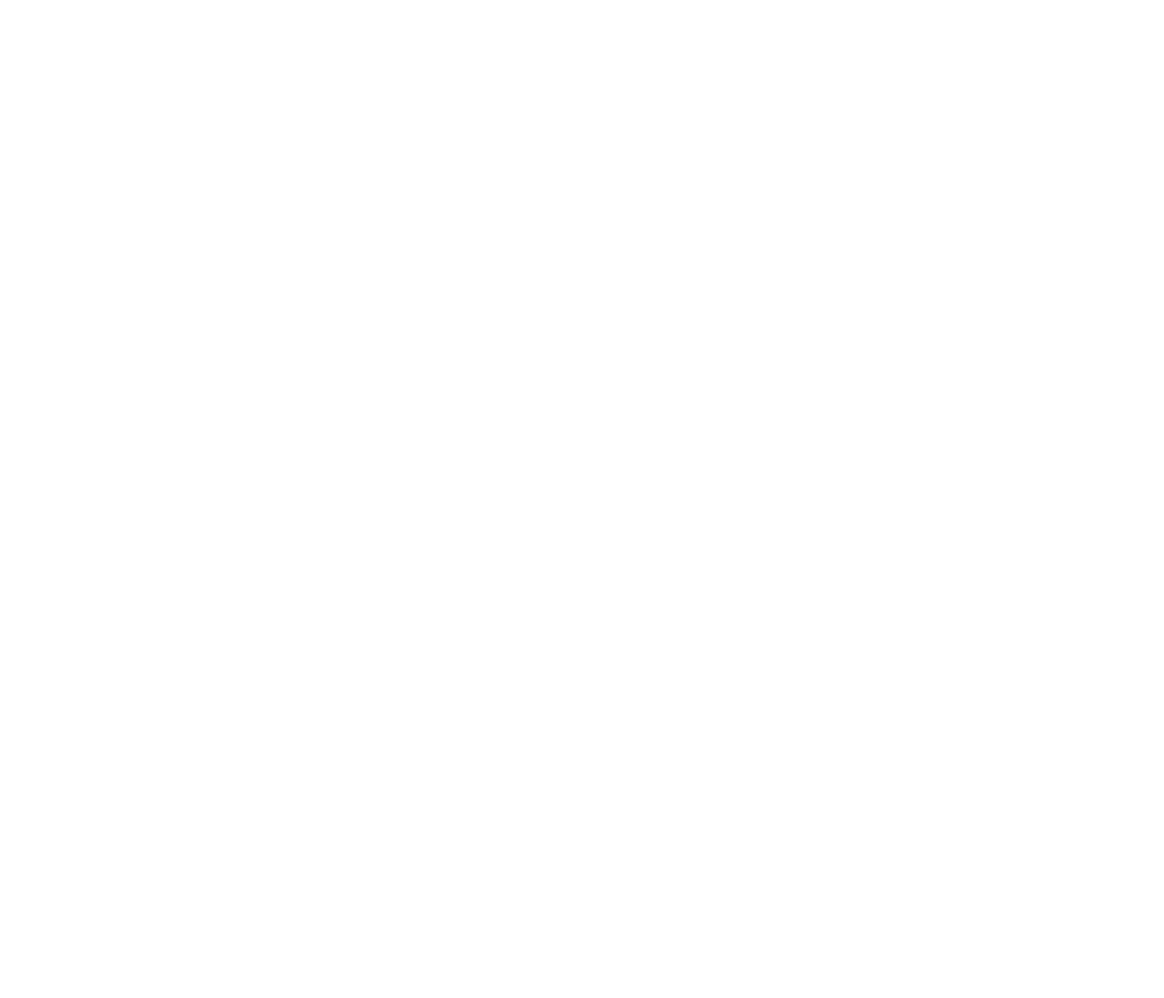
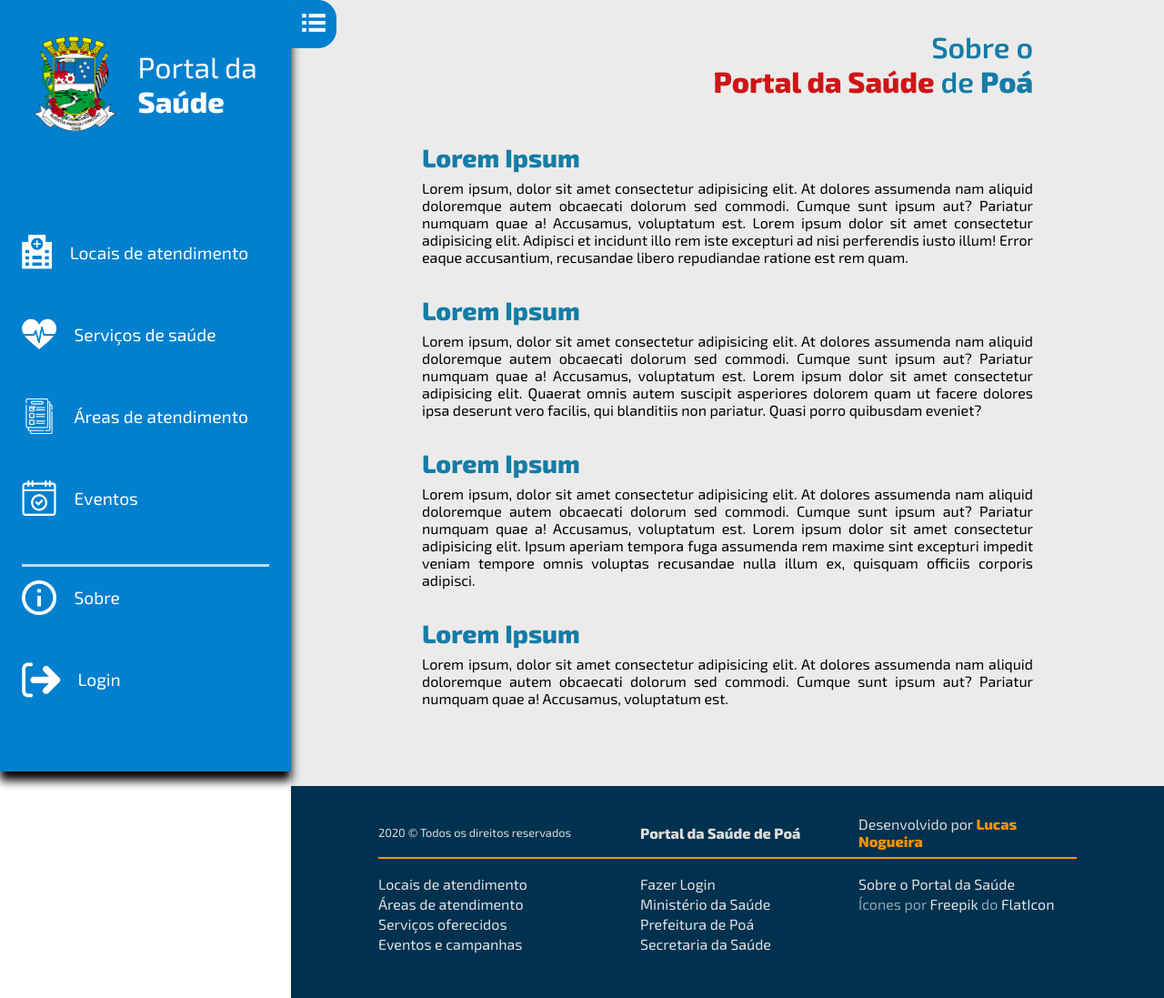
Before and after one commit to lukkanog/website-da-saude, a plain HTML site: page frontend/portalDaSaude-frontend/pages/sobre.html in a window 1280 px wide. Shown: the whole page at 91% size. Before the commit the page ends 800 px from the top, so only its background shows below. Drawn offline with Linux system fonts and the light colour scheme.

Commit message:
estilizacao da pagina sobre e correcoes no nav

```diff
--- a/frontend/portalDaSaude-frontend/css/index.css
+++ b/frontend/portalDaSaude-frontend/css/index.css
@@ -188,11 +188,11 @@ main{
     transition: 1s ease-in-out;
 }
 
-#login{
+#sobre{
     margin-top: 1em;
 }
 
-#login::before{
+#sobre::before{
     content: "";
     margin-bottom: 10em;
     display: block;
--- /dev/null
+++ b/frontend/portalDaSaude-frontend/css/sobre.css
@@ -0,0 +1,21 @@
+main .content{
+    width: 70%;
+}
+
+#subtitle{
+    margin-bottom: 1em;
+}
+
+.paragrafo_com_titulo{
+    margin: auto;
+    padding: 1em 0;
+}
+
+.paragrafo{
+    text-align: justify;
+}
+
+.titulo_paragrafo{
+    font-size: 1.75em;
+    margin-bottom: 0.25em;
+}
--- a/frontend/portalDaSaude-frontend/js/index.js
+++ b/frontend/portalDaSaude-frontend/js/index.js
@@ -31,9 +31,7 @@ function verificarUsuarioLogado(){
         iconeLogin.className="rotated";
 
     } else{
-        //se o usuario estiver logado:
-        // cadastro.className="escondido"
-        // bairro.className="exibido";
+        linkLogin.firstChild.href = "index.html";
 
         //fazer logout
         linkLogin.addEventListener("click",() =>{
--- a/frontend/portalDaSaude-frontend/js/login.js
+++ b/frontend/portalDaSaude-frontend/js/login.js
@@ -57,7 +57,7 @@ efetuarLogin = async() =>{
 
 salvarToken = (token) =>{
     localStorage.setItem("portalDaSaude-token", token);
-    window.location.href = "index.html";
+    window.location.href = "adm/admin.html";
 }
 
 começarACarregar = () => {
--- a/frontend/portalDaSaude-frontend/pages/sobre.html
+++ b/frontend/portalDaSaude-frontend/pages/sobre.html
@@ -0,0 +1,158 @@
+<!DOCTYPE html>
+<html lang="pt-br">
+<head>
+    <meta charset="UTF-8">
+    <meta name="viewport" content="width=device-width, initial-scale=1.0">
+    <link href="https://fonts.googleapis.com/css?family=Exo+2:400,500,600,700,800&display=swap" rel="stylesheet">
+    <link href="../css/index.css" rel="stylesheet">
+    <link href="../css/sobre.css" rel="stylesheet">
+    <title>Sobre | Portal da Saúde</title>
+</head>
+<body>
+    <span id="menu_icon">
+        <img src="../assets/img/menu-icon.png" alt="Abrir/fechar o menu de navegação">
+    </span>
+    <nav class="sidebar">
+        <a href="index.html">
+            <div class="logo_box">
+                <img class="logo" src="../assets/img/poa-logo.png" alt="Símbolo da Estância Hidromineral de Poá" />
+                <h1>
+                    Portal da
+                    <br/>
+                    <span>Saúde</span>
+                </h1>
+            </div>
+        </a>
+
+        <ul>
+            <li>
+                <a href="locais.html" class="nav_link">
+                    <img src="../assets/img/hospital-icon.png" alt=""/>
+                    <p>Locais de atendimento</p>
+                </a>
+            </li>
+            <li>
+                <a href="servicos.html" class="nav_link">
+                    <img src="../assets/img/servicos-icon.png" alt=""/>
+                    <p>Serviços de saúde</p>
+                </a>
+            </li>
+            <li>
+                <a href="areas.html" class="nav_link">
+                    <img src="../assets/img/categorias-icon.png" alt=""/>
+                    <p>Áreas de atendimento</p>
+                </a>
+            </li>
+            <li>
+                <a href="eventos.html" class="nav_link">
+                    <img src="../assets/img/calendar-icon.png" alt=""/>
+                    <p>Eventos</p>
+                </a>
+            </li>
+            <li id="sobre">
+                <a href="sobre.html" class="nav_link">
+                    <img src="../assets/img/info-icon.png" alt=""/>
+                    <p>Sobre</p>
+                </a>
+            </li>
+            <li id="login">
+                <a href="login.html" class="nav_link">
+                    <img  class="not_rotated" id="login-logout_icon" src="../assets/img/logout-icon.png" alt=""/>
+                    <p id="login_text">Sair</p>
+                </a>
+            </li>
+
+        </ul>
+    </nav>
+
+    <main class="container" >
+        <div class="content">
+            <div id="mobile_title" class="escondido">
+                <img class="logo" src="../assets/img/poa-logo.png" alt="Símbolo da Estância Hidromineral de Poá" />
+                <h2>
+                    Portal da
+                    <br/>
+                    <span>Saúde</span>
+                </h2>
+            </div>
+
+            <h2 id="subtitle">
+                Sobre o
+                <br>
+                <span id="saude">Portal da Saúde</span> de <span id="poa">Poá</span>
+            </h2>
+
+            <section class="paragrafo_com_titulo">
+                <h3 class="titulo_paragrafo">Lorem Ipsum</h3>
+                <p class="paragrafo">Lorem ipsum, dolor sit amet consectetur adipisicing elit. At dolores assumenda nam aliquid doloremque autem obcaecati dolorum sed commodi. Cumque sunt ipsum aut? Pariatur numquam quae a! Accusamus, voluptatum est. Lorem ipsum dolor sit amet consectetur adipisicing elit. Adipisci et incidunt illo rem iste excepturi ad nisi perferendis iusto illum! Error eaque accusantium, recusandae libero repudiandae ratione est rem quam.</p>
+            </section>
+
+            <section class="paragrafo_com_titulo">
+                <h3 class="titulo_paragrafo">Lorem Ipsum</h3>
+                <p class="paragrafo">Lorem ipsum, dolor sit amet consectetur adipisicing elit. At dolores assumenda nam aliquid doloremque autem obcaecati dolorum sed commodi. Cumque sunt ipsum aut? Pariatur numquam quae a! Accusamus, voluptatum est. Lorem ipsum dolor sit amet consectetur adipisicing elit. Quaerat omnis autem suscipit asperiores dolorem quam ut facere dolores ipsa deserunt vero facilis, qui blanditiis non pariatur. Quasi porro quibusdam eveniet?</p>
+            </section>
+
+            <section class="paragrafo_com_titulo">
+                <h3 class="titulo_paragrafo">Lorem Ipsum</h3>
+                <p class="paragrafo">Lorem ipsum, dolor sit amet consectetur adipisicing elit. At dolores assumenda nam aliquid doloremque autem obcaecati dolorum sed commodi. Cumque sunt ipsum aut? Pariatur numquam quae a! Accusamus, voluptatum est. Lorem ipsum dolor sit amet consectetur adipisicing elit. Ipsum aperiam tempora fuga assumenda rem maxime sint excepturi impedit veniam tempore omnis voluptas recusandae nulla illum ex, quisquam officiis corporis adipisci.</p>
+            </section>
+
+            <section class="paragrafo_com_titulo">
+                <h3 class="titulo_paragrafo">Lorem Ipsum</h3>
+                <p class="paragrafo">Lorem ipsum, dolor sit amet consectetur adipisicing elit. At dolores assumenda nam aliquid doloremque autem obcaecati dolorum sed commodi. Cumque sunt ipsum aut? Pariatur numquam quae a! Accusamus, voluptatum est.</p>
+            </section>
+        </div>
+    </main>
+
+    <footer class="container">
+        <div class="content">
+            <div id="flex_textos">
+                <p id="direitos">2020 © Todos os direitos reservados </p>
+                <p id="footer_title"> Portal da Saúde de Poá</p>
+                <p>Desenvolvido por <a id="dev_profile" href="https://www.linkedin.com/in/lucas-nogueira-de-souza/">Lucas Nogueira</a></p>
+            </div>
+
+            <div id="flex_links">
+                <ul class="column" id="column_1">
+                    <li>
+                        <a href="locais.html">Locais de atendimento</a>
+                    </li>
+                    <li>
+                        <a href="areas.html">Áreas de atendimento</a>
+                    </li>
+                    <li>
+                        <a href="servicos.html">Serviços oferecidos</a>
+                    </li>
+                    <li>
+                        <a href="eventos.html">Eventos e campanhas</a>
+                    </li>
+                </ul>
+                <ul class="column" id="column_2">
+                    <li>
+                        <a href="login.html">Fazer Login</a>
+                    </li>
+                    <li>
+                        <a href="https://saude.gov.br/" target="_blank">Ministério da Saúde</a>
+                    </li>
+                    <li>
+                        <a href="https://prefeituradepoa.sp.gov.br/" target="_blank">Prefeitura de Poá</a>
+                    </li>
+                    <li>
+                        <a href="https://prefeituradepoa.sp.gov.br/secretaria-de-saude/" target="_blank">Secretaria da Saúde</a>
+                    </li>
+                </ul>
+                <ul class="column" id="column_3">
+                    <li>
+                        <a href="sobre.html">Sobre o Portal da Saúde</a>
+                    </li>
+                    <li>
+                        <span>Ícones por <a class="icon_link" href="https://www.flaticon.com/authors/freepik" title="Freepik">Freepik</a> do <a class="icon_link" href="https://www.flaticon.com/" title="Flaticon">FlatIcon</a></span>
+                    </li>
+                </ul>
+            </div>
+        </div>
+    </footer>
+
+    <script src="../js/index.js"></script>
+</body>
+</html>
```
Also changed, not shown: frontend/portalDaSaude-frontend/pages/areas.html (+16 -21 lines), frontend/portalDaSaude-frontend/pages/eventos.html (+14 -20 lines), frontend/portalDaSaude-frontend/pages/index.html (+7 -20 lines), frontend/portalDaSaude-frontend/pages/locais.html (+14 -21 lines), frontend/portalDaSaude-frontend/pages/local.html (+13 -20 lines), frontend/portalDaSaude-frontend/pages/servico.html (+13 -19 lines), frontend/portalDaSaude-frontend/pages/servicos.html (+15 -20 lines).
